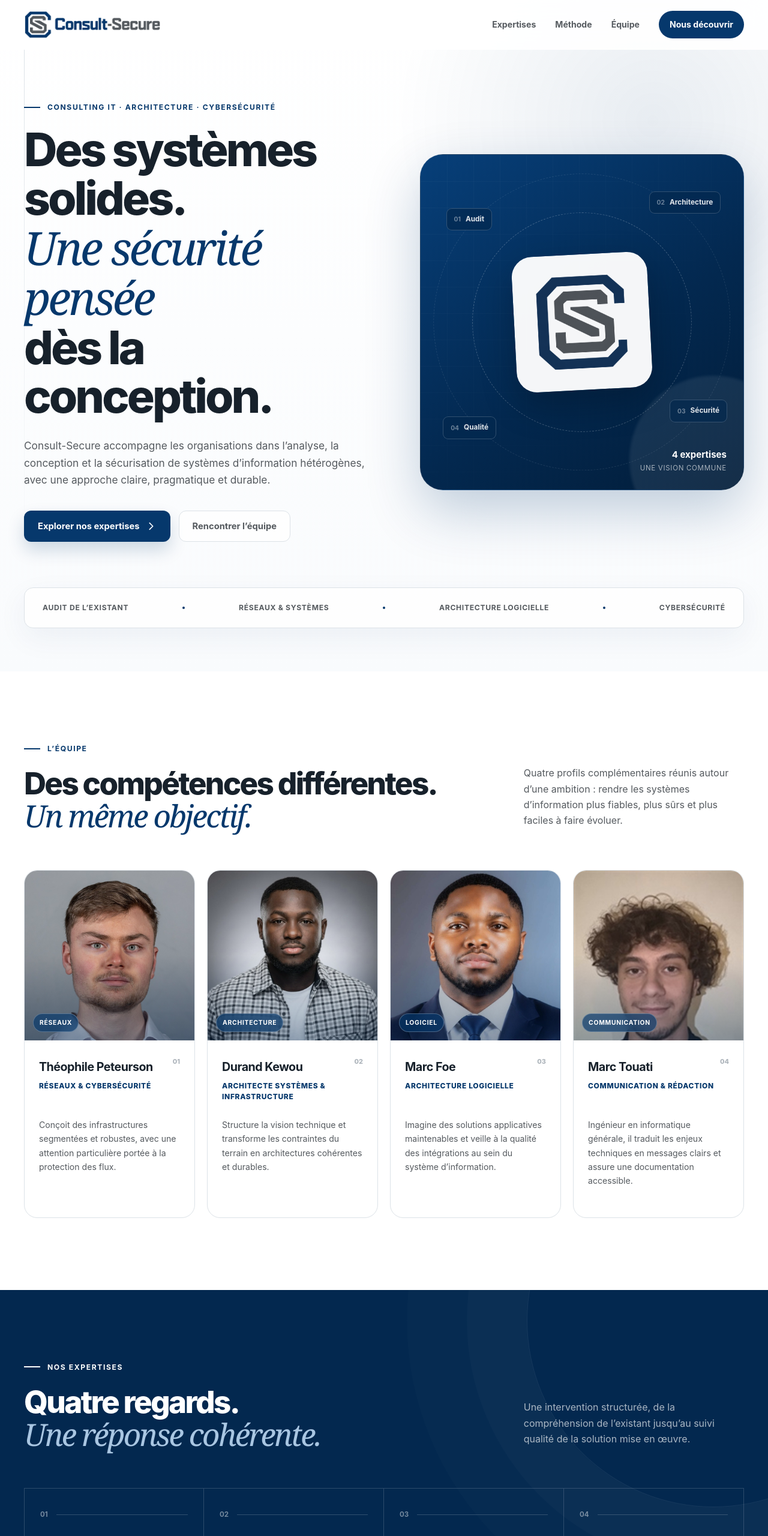
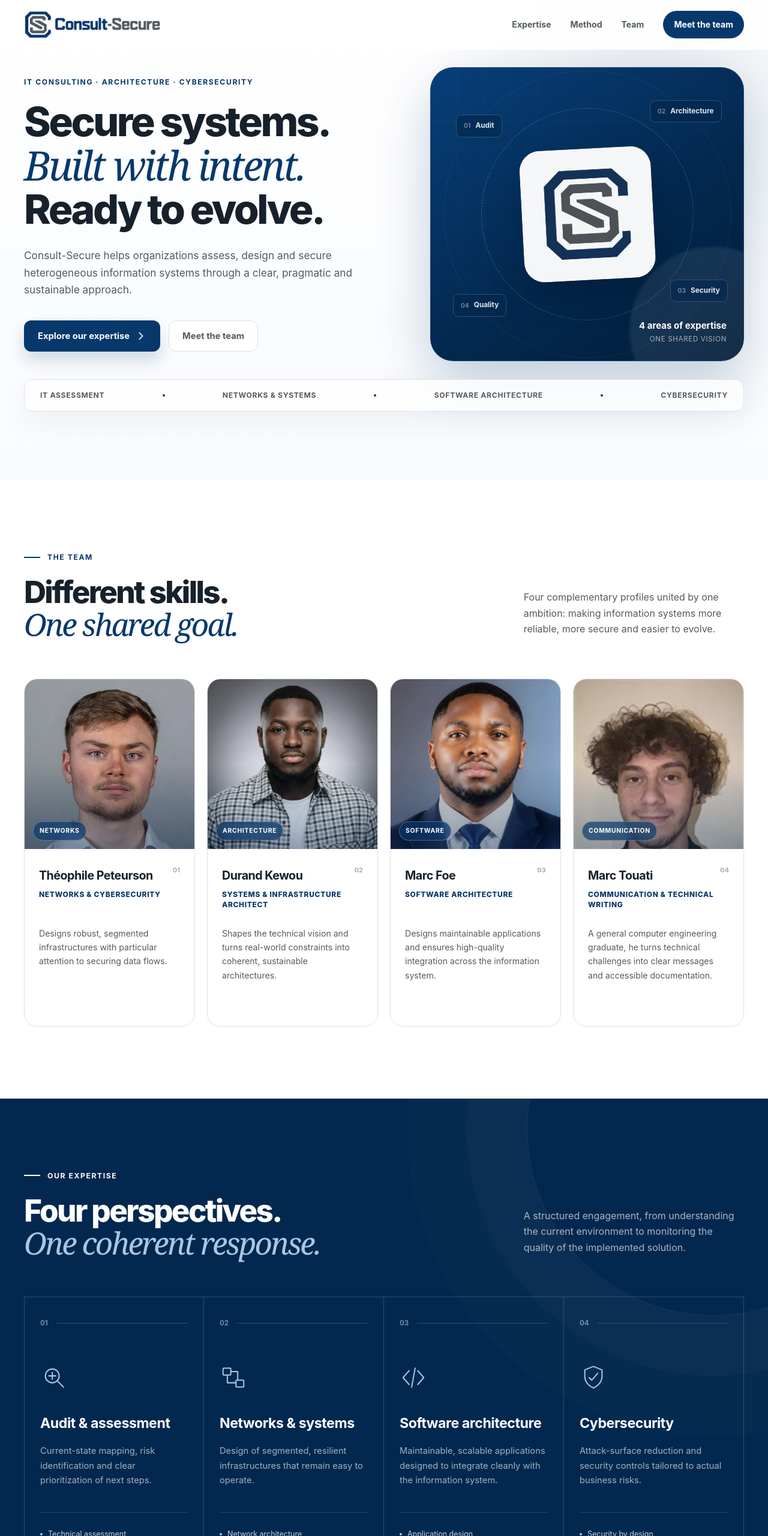
Before and after one commit to Lownheur/consult-secure, a plain HTML site: page index.html in a window 1280 px wide. Shown: the top 2560 px of the page at 60% size. Drawn offline with Linux system fonts and the light colour scheme.

Commit message:
Translate site and refine hero layout

```diff
--- a/index.html
+++ b/index.html
@@ -1,24 +1,24 @@
 <!doctype html>
-<html lang="fr">
+<html lang="en">
   <head>
     <meta charset="UTF-8" />
     <meta name="viewport" content="width=device-width, initial-scale=1.0" />
     <meta
       name="description"
-      content="Consult-Secure accompagne les organisations dans l'audit, la conception et la sécurisation de leurs systèmes d'information."
+      content="Consult-Secure helps organizations audit, design and secure their information systems."
     />
     <meta name="theme-color" content="#06386C" />
-    <title>Consult-Secure — Conseil, architecture & cybersécurité</title>
+    <title>Consult-Secure — Consulting, architecture & cybersecurity</title>
     <link rel="icon" type="image/png" href="assets/consult-secure-mark.png" />
     <link rel="stylesheet" href="styles.css" />
     <script src="script.js" defer></script>
   </head>
   <body>
-    <a class="skip-link" href="#contenu">Aller au contenu</a>
+    <a class="skip-link" href="#contenu">Skip to content</a>
 
     <header class="site-header" data-header>
       <div class="container nav-shell">
-        <a class="brand" href="#accueil" aria-label="Consult-Secure — Accueil">
+        <a class="brand" href="#accueil" aria-label="Consult-Secure — Home">
           <img
             src="assets/consult-secure-logo.png"
             alt="Consult-Secure"
@@ -32,17 +32,17 @@
           type="button"
           aria-expanded="false"
           aria-controls="navigation-principale"
-          aria-label="Ouvrir le menu"
+          aria-label="Open menu"
           data-menu-toggle
         >
           <span></span><span></span><span></span>
         </button>
 
-        <nav id="navigation-principale" class="site-nav" aria-label="Navigation principale" data-nav>
-          <a href="#expertises">Expertises</a>
-          <a href="#methode">Méthode</a>
-          <a href="#equipe">Équipe</a>
-          <a class="nav-cta" href="#equipe">Nous découvrir</a>
+        <nav id="navigation-principale" class="site-nav" aria-label="Main navigation" data-nav>
+          <a href="#expertises">Expertise</a>
+          <a href="#methode">Method</a>
+          <a href="#equipe">Team</a>
+          <a class="nav-cta" href="#equipe">Meet the team</a>
         </nav>
       </div>
     </header>
@@ -51,23 +51,22 @@
       <section id="accueil" class="hero section-pad">
         <div class="hero-grid container">
           <div class="hero-copy reveal">
-            <p class="eyebrow"><span></span> Consulting IT · Architecture · Cybersécurité</p>
-            <h1>Des systèmes solides.<br /><em>Une sécurité pensée</em><br />dès la conception.</h1>
+            <p class="eyebrow"><span></span> IT consulting · Architecture · Cybersecurity</p>
+            <h1>Secure systems.<br /><em>Built with intent.</em><br />Ready to evolve.</h1>
             <p class="hero-lead">
-              Consult-Secure accompagne les organisations dans l’analyse, la conception et la
-              sécurisation de systèmes d’information hétérogènes, avec une approche claire,
-              pragmatique et durable.
+              Consult-Secure helps organizations assess, design and secure heterogeneous information
+              systems through a clear, pragmatic and sustainable approach.
             </p>
             <div class="hero-actions">
               <a class="button button-primary" href="#expertises">
-                Explorer nos expertises
+                Explore our expertise
                 <svg aria-hidden="true" viewBox="0 0 20 20"><path d="m7 4 6 6-6 6" /></svg>
               </a>
-              <a class="button button-ghost" href="#equipe">Rencontrer l’équipe</a>
+              <a class="button button-ghost" href="#equipe">Meet the team</a>
             </div>
           </div>
 
-          <div class="hero-visual reveal" aria-label="Les quatre piliers de Consult-Secure">
+          <div class="hero-visual reveal" aria-label="The four pillars of Consult-Secure">
             <div class="visual-grid" aria-hidden="true"></div>
             <div class="orbit orbit-one" aria-hidden="true"></div>
             <div class="orbit orbit-two" aria-hidden="true"></div>
@@ -76,23 +75,23 @@
             </div>
             <div class="floating-label label-a"><span>01</span> Audit</div>
             <div class="floating-label label-b"><span>02</span> Architecture</div>
-            <div class="floating-label label-c"><span>03</span> Sécurité</div>
-            <div class="floating-label label-d"><span>04</span> Qualité</div>
+            <div class="floating-label label-c"><span>03</span> Security</div>
+            <div class="floating-label label-d"><span>04</span> Quality</div>
             <div class="hero-note">
-              <strong>4 expertises</strong>
-              <span>Une vision commune</span>
+              <strong>4 areas of expertise</strong>
+              <span>One shared vision</span>
             </div>
           </div>
         </div>
 
-        <div class="container capability-bar reveal" aria-label="Domaines d’intervention">
-          <span>Audit de l’existant</span>
+        <div class="container capability-bar reveal" aria-label="Areas of expertise">
+          <span>IT assessment</span>
           <i></i>
-          <span>Réseaux & systèmes</span>
+          <span>Networks & systems</span>
           <i></i>
-          <span>Architecture logicielle</span>
+          <span>Software architecture</span>
           <i></i>
-          <span>Cybersécurité</span>
+          <span>Cybersecurity</span>
         </div>
       </section>
 
@@ -100,65 +99,65 @@
         <div class="container">
           <div class="section-heading reveal">
             <div>
-              <p class="eyebrow"><span></span> L’équipe</p>
-              <h2>Des compétences différentes.<br /><em>Un même objectif.</em></h2>
+              <p class="eyebrow"><span></span> The team</p>
+              <h2>Different skills.<br /><em>One shared goal.</em></h2>
             </div>
             <p>
-              Quatre profils complémentaires réunis autour d’une ambition : rendre les systèmes
-              d’information plus fiables, plus sûrs et plus faciles à faire évoluer.
+              Four complementary profiles united by one ambition: making information systems more
+              reliable, more secure and easier to evolve.
             </p>
           </div>
 
           <div class="team-grid">
             <article class="person-card reveal">
               <div class="portrait-wrap">
-                <img src="assets/theophile-peteurson.jpg" alt="Portrait de Théophile Peteurson" width="800" height="800" />
-                <span>Réseaux</span>
+                <img src="assets/theophile-peteurson.jpg" alt="Portrait of Théophile Peteurson" width="800" height="800" />
+                <span>Networks</span>
               </div>
               <div class="person-copy">
                 <p class="person-number">01</p>
                 <h3>Théophile Peteurson</h3>
-                <p class="person-role">Réseaux & cybersécurité</p>
-                <p>Conçoit des infrastructures segmentées et robustes, avec une attention particulière portée à la protection des flux.</p>
+                <p class="person-role">Networks & cybersecurity</p>
+                <p>Designs robust, segmented infrastructures with particular attention to securing data flows.</p>
               </div>
             </article>
 
             <article class="person-card reveal">
               <div class="portrait-wrap">
-                <img src="assets/durand-kewou.jpg" alt="Portrait de Durand Kewou" width="800" height="800" />
+                <img src="assets/durand-kewou.jpg" alt="Portrait of Durand Kewou" width="800" height="800" />
                 <span>Architecture</span>
               </div>
               <div class="person-copy">
                 <p class="person-number">02</p>
                 <h3>Durand Kewou</h3>
-                <p class="person-role">Architecte systèmes & infrastructure</p>
-                <p>Structure la vision technique et transforme les contraintes du terrain en architectures cohérentes et durables.</p>
+                <p class="person-role">Systems & infrastructure architect</p>
+                <p>Shapes the technical vision and turns real-world constraints into coherent, sustainable architectures.</p>
               </div>
             </article>
 
             <article class="person-card reveal">
               <div class="portrait-wrap">
-                <img src="assets/marc-foe.jpg" alt="Portrait de Marc Foe" width="800" height="800" />
-                <span>Logiciel</span>
+                <img src="assets/marc-foe.jpg" alt="Portrait of Marc Foe" width="800" height="800" />
+                <span>Software</span>
               </div>
               <div class="person-copy">
                 <p class="person-number">03</p>
                 <h3>Marc Foe</h3>
-                <p class="person-role">Architecture logicielle</p>
-                <p>Imagine des solutions applicatives maintenables et veille à la qualité des intégrations au sein du système d’information.</p>
+                <p class="person-role">Software architecture</p>
+                <p>Designs maintainable applications and ensures high-quality integration across the information system.</p>
               </div>
             </article>
 
             <article class="person-card reveal">
               <div class="portrait-wrap">
-                <img src="assets/marc-touati.jpg" alt="Portrait de Marc Touati" width="800" height="800" />
+                <img src="assets/marc-touati.jpg" alt="Portrait of Marc Touati" width="800" height="800" />
                 <span>Communication</span>
               </div>
               <div class="person-copy">
                 <p class="person-number">04</p>
                 <h3>Marc Touati</h3>
-                <p class="person-role">Communication & rédaction</p>
-                <p>Ingénieur en informatique générale, il traduit les enjeux techniques en messages clairs et assure une documentation accessible.</p>
+                <p class="person-role">Communication & technical writing</p>
+                <p>A general computer engineering graduate, he turns technical challenges into clear messages and accessible documentation.</p>
               </div>
             </article>
           </div>
@@ -169,12 +168,12 @@
         <div class="container">
           <div class="section-heading light reveal">
             <div>
-              <p class="eyebrow"><span></span> Nos expertises</p>
-              <h2>Quatre regards.<br /><em>Une réponse cohérente.</em></h2>
+              <p class="eyebrow"><span></span> Our expertise</p>
+              <h2>Four perspectives.<br /><em>One coherent response.</em></h2>
             </div>
             <p>
-              Une intervention structurée, de la compréhension de l’existant jusqu’au suivi qualité
-              de la solution mise en œuvre.
+              A structured engagement, from understanding the current environment to monitoring the
+              quality of the implemented solution.
             </p>
           </div>
 
@@ -182,33 +181,33 @@
             <article class="expertise-card reveal">
               <div class="expertise-top"><span>01</span><i></i></div>
               <svg class="expertise-icon" aria-hidden="true" viewBox="0 0 32 32"><circle cx="14" cy="14" r="8" /><path d="m20 20 7 7M10 14h8M14 10v8" /></svg>
-              <h3>Audit & analyse</h3>
-              <p>Cartographie de l’existant, identification des risques et hiérarchisation des priorités.</p>
-              <ul><li>Diagnostic technique</li><li>Analyse des usages</li><li>Feuille de route</li></ul>
+              <h3>Audit & assessment</h3>
+              <p>Current-state mapping, risk identification and clear prioritization of next steps.</p>
+              <ul><li>Technical assessment</li><li>Usage analysis</li><li>Roadmap</li></ul>
             </article>
 
             <article class="expertise-card reveal">
               <div class="expertise-top"><span>02</span><i></i></div>
               <svg class="expertise-icon" aria-hidden="true" viewBox="0 0 32 32"><rect x="4" y="5" width="9" height="8" rx="1" /><rect x="19" y="19" width="9" height="8" rx="1" /><path d="M13 9h8v10M9 13v9h10" /></svg>
-              <h3>Réseaux & systèmes</h3>
-              <p>Conception d’infrastructures segmentées, résilientes et simples à administrer.</p>
-              <ul><li>Architecture réseau</li><li>Gestion des accès</li><li>Continuité de service</li></ul>
+              <h3>Networks & systems</h3>
+              <p>Design of segmented, resilient infrastructures that remain easy to operate.</p>
+              <ul><li>Network architecture</li><li>Access management</li><li>Service continuity</li></ul>
             </article>
 
             <article class="expertise-card reveal">
               <div class="expertise-top"><span>03</span><i></i></div>
               <svg class="expertise-icon" aria-hidden="true" viewBox="0 0 32 32"><path d="m11 8-7 8 7 8M21 8l7 8-7 8M18 5l-4 22" /></svg>
-              <h3>Architecture logicielle</h3>
-              <p>Des applications maintenables, évolutives et intégrées proprement au système d’information.</p>
-              <ul><li>Conception applicative</li><li>Flux & intégrations</li><li>Évolutivité</li></ul>
+              <h3>Software architecture</h3>
+              <p>Maintainable, scalable applications designed to integrate cleanly with the information system.</p>
+              <ul><li>Application design</li><li>Data flows & integrations</li><li>Scalability</li></ul>
             </article>
 
             <article class="expertise-card reveal">
               <div class="expertise-top"><span>04</span><i></i></div>
               <svg class="expertise-icon" aria-hidden="true" viewBox="0 0 32 32"><path d="M16 3 6 7v7c0 6.3 4 11 10 14 6-3 10-7.7 10-14V7zM11 16l3 3 7-8" /></svg>
-              <h3>Cybersécurité</h3>
-              <p>Réduction de la surface d’attaque et intégration de contrôles adaptés aux risques.</p>
-              <ul><li>Security by design</li><li>Segmentation</li><li>Protection des données</li></ul>
+              <h3>Cybersecurity</h3>
+              <p>Attack-surface reduction and security controls tailored to actual business risks.</p>
+              <ul><li>Security by design</li><li>Segmentation</li><li>Data protection</li></ul>
             </article>
           </div>
         </div>
@@ -217,34 +216,34 @@
       <section id="methode" class="method section-pad">
         <div class="container method-grid">
           <div class="method-intro reveal">
-            <p class="eyebrow"><span></span> Notre méthode</p>
-            <h2>Une trajectoire claire, <em>sans angle mort.</em></h2>
+            <p class="eyebrow"><span></span> Our method</p>
+            <h2>A clear path, <em>with no blind spots.</em></h2>
             <p>
-              Nous avançons par étapes courtes et lisibles. Les décisions sont documentées, les
-              risques explicités et la qualité suivie tout au long de la production.
+              We move forward through short, transparent stages. Decisions are documented, risks are
+              made explicit and quality is monitored throughout delivery.
             </p>
             <div class="method-badge">
               <img src="assets/consult-secure-mark.png" alt="" />
-              <span><strong>Secure by design</strong>Une exigence à chaque étape</span>
+              <span><strong>Secure by design</strong>A requirement at every stage</span>
             </div>
           </div>
 
           <ol class="method-steps">
             <li class="reveal">
               <span>01</span>
-              <div><h3>Comprendre</h3><p>Écouter, cartographier l’existant et qualifier les enjeux.</p></div>
+              <div><h3>Understand</h3><p>Listen, map the current environment and clarify the challenges.</p></div>
             </li>
             <li class="reveal">
               <span>02</span>
-              <div><h3>Concevoir</h3><p>Définir une architecture cible réaliste et évolutive.</p></div>
+              <div><h3>Design</h3><p>Define a realistic, scalable target architecture.</p></div>
             </li>
             <li class="reveal">
               <span>03</span>
-              <div><h3>Sécuriser</h3><p>Intégrer les contrôles et réduire les risques prioritaires.</p></div>
+              <div><h3>Secure</h3><p>Integrate the right controls and reduce priority risks.</p></div>
             </li>
             <li class="reveal">
               <span>04</span>
-              <div><h3>Accompagner</h3><p>Documenter, communiquer et suivre la qualité de la mise en œuvre.</p></div>
+              <div><h3>Support</h3><p>Document, communicate and monitor implementation quality.</p></div>
             </li>
           </ol>
         </div>
@@ -254,23 +253,23 @@
         <div class="container closing-panel reveal">
           <div>
             <p class="eyebrow"><span></span> Consult-Secure</p>
-            <h2>Penser juste.<br /><em>Concevoir solide.</em></h2>
+            <h2>Think clearly.<br /><em>Build securely.</em></h2>
           </div>
           <p>
-            Une équipe pluridisciplinaire au service de systèmes d’information compréhensibles,
-            résilients et sécurisés.
+            A multidisciplinary team dedicated to understandable, resilient and secure information
+            systems.
           </p>
-          <a class="button button-light" href="#accueil">Revenir en haut <span aria-hidden="true">↑</span></a>
+          <a class="button button-light" href="#accueil">Back to top <span aria-hidden="true">↑</span></a>
         </div>
       </section>
     </main>
 
     <footer class="site-footer">
       <div class="container footer-inner">
-        <a class="footer-brand" href="#accueil" aria-label="Consult-Secure — Accueil">
+        <a class="footer-brand" href="#accueil" aria-label="Consult-Secure — Home">
           <img src="assets/consult-secure-logo.png" alt="Consult-Secure" />
         </a>
-        <p>Conseil · Architecture · Cybersécurité</p>
+        <p>Consulting · Architecture · Cybersecurity</p>
         <p>© <span data-year>2026</span> Consult-Secure</p>
       </div>
     </footer>
--- a/script.js
+++ b/script.js
@@ -5,7 +5,7 @@ const prefersReducedMotion = window.matchMedia('(prefers-reduced-motion: reduce)
 
 const closeMenu = () => {
   menuToggle?.setAttribute('aria-expanded', 'false');
-  menuToggle?.setAttribute('aria-label', 'Ouvrir le menu');
+  menuToggle?.setAttribute('aria-label', 'Open menu');
   nav?.classList.remove('is-open');
   document.body.classList.remove('menu-open');
 };
@@ -13,7 +13,7 @@ const closeMenu = () => {
 menuToggle?.addEventListener('click', () => {
   const isOpen = menuToggle.getAttribute('aria-expanded') === 'true';
   menuToggle.setAttribute('aria-expanded', String(!isOpen));
-  menuToggle.setAttribute('aria-label', isOpen ? 'Ouvrir le menu' : 'Fermer le menu');
+  menuToggle.setAttribute('aria-label', isOpen ? 'Open menu' : 'Close menu');
   nav?.classList.toggle('is-open', !isOpen);
   document.body.classList.toggle('menu-open', !isOpen);
 });
--- a/styles.css
+++ b/styles.css
@@ -190,30 +190,20 @@ a {
 
 .hero {
   position: relative;
-  min-height: 860px;
-  padding-top: 170px;
-  padding-bottom: 72px;
+  min-height: 100svh;
+  padding-top: 112px;
+  padding-bottom: 32px;
   overflow: hidden;
   background:
     radial-gradient(circle at 85% 18%, rgba(6, 56, 108, 0.09), transparent 30%),
     linear-gradient(180deg, #fff 0%, #f9fbfd 100%);
 }
 
-.hero::before {
-  position: absolute;
-  top: 82px;
-  bottom: 0;
-  left: max(24px, calc((100vw - var(--container)) / 2));
-  width: 1px;
-  background: linear-gradient(var(--line), transparent 82%);
-  content: "";
-}
-
 .hero-grid {
   display: grid;
-  grid-template-columns: minmax(0, 1.04fr) minmax(430px, 0.96fr);
+  grid-template-columns: minmax(0, 1.08fr) minmax(410px, 0.92fr);
   align-items: center;
-  gap: 74px;
+  gap: 64px;
 }
 
 .eyebrow {
@@ -236,6 +226,14 @@ a {
   background: currentColor;
 }
 
+.hero .eyebrow {
+  gap: 0;
+}
+
+.hero .eyebrow span {
+  display: none;
+}
+
 h1,
 h2,
 h3,
@@ -254,7 +252,7 @@ h2 {
 
 h1 {
   max-width: 720px;
-  font-size: clamp(3.15rem, 6vw, 5.65rem);
+  font-size: clamp(3.15rem, 5.3vw, 5.1rem);
 }
 
 h2 {
@@ -331,7 +329,7 @@ h2 em {
 
 .hero-visual {
   position: relative;
-  min-height: 560px;
+  min-height: 490px;
   border: 1px solid rgba(255, 255, 255, 0.1);
   border-radius: 38px;
   overflow: hidden;
@@ -453,12 +451,12 @@ h2 em {
 }
 
 .capability-bar {
-  margin-top: 76px;
+  margin-top: 30px;
   display: flex;
   align-items: center;
   justify-content: space-between;
   gap: 24px;
-  padding: 23px 30px;
+  padding: 16px 26px;
   border: 1px solid var(--line);
   border-radius: 15px;
   color: var(--grey);
@@ -951,6 +949,21 @@ h2 em {
     padding-block: 88px;
   }
 
+  .hero {
+    min-height: 100svh;
+    padding-top: 118px;
+    padding-bottom: 40px;
+    display: flex;
+    flex-direction: column;
+    justify-content: center;
+    align-items: center;
+  }
+
+  .hero .hero-visual,
+  .hero .capability-bar {
+    display: none;
+  }
+
   .brand {
     width: 190px;
   }
@@ -1005,7 +1018,7 @@ h2 em {
   }
 
   .hero {
-    padding-top: 145px;
+    padding-top: 118px;
   }
 
   .hero-grid,
@@ -1069,13 +1082,9 @@ h2 em {
   }
 
   .hero {
-    min-height: auto;
-    padding-top: 124px;
-    padding-bottom: 58px;
-  }
-
-  .hero::before {
-    display: none;
+    min-height: 100svh;
+    padding-top: 94px;
+    padding-bottom: 24px;
   }
 
   h1 {
```
Also changed, not shown: 1 other file.
